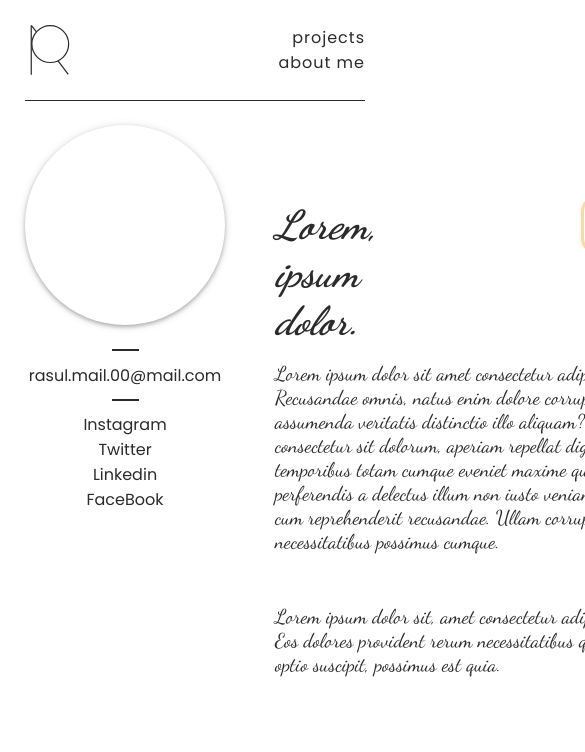
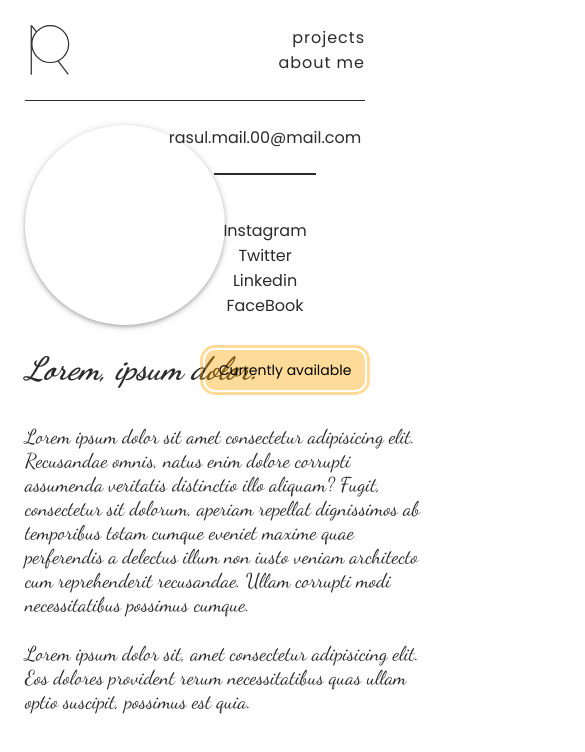
Before and after one commit to Russell-Ali/Rasul-Ali-Online, a React (Create React App) app: page /about in a window 390 px wide. Shown: the top 752 px of the page, 585 px wide, since content can reach past the window. Built offline with nearby package versions, Linux system fonts and the light colour scheme; a web font is replaced by a local one.

Commit message:
full responsive ready and installed extra dependencies

```diff
--- a/package.json
+++ b/package.json
@@ -3,13 +3,16 @@
   "version": "0.1.0",
   "private": true,
   "dependencies": {
+    "@react-three/fiber": "^7.0.6",
     "@testing-library/jest-dom": "^5.14.1",
     "@testing-library/react": "^11.2.7",
     "@testing-library/user-event": "^12.8.3",
+    "gsap": "^3.7.1",
     "react": "^17.0.2",
     "react-dom": "^17.0.2",
     "react-router-dom": "^5.2.0",
     "react-scripts": "4.0.3",
+    "three": "^0.130.1",
     "web-vitals": "^1.1.2"
   },
   "scripts": {
--- a/src/Components/About/About.module.css
+++ b/src/Components/About/About.module.css
@@ -1,5 +1,8 @@
 @import url("https://fonts.googleapis.com/css2?family=Dancing+Script:wght@400;500;600;700&display=swap");
 .aboutDiv {
+  position: relative;
+  top: -25px;
+  left: 0;
   font-family: "Zen Loop", cursive;
-  min-height: calc(100vh - 150px);
+  min-height: 100vh;
 }
--- a/src/Components/About/AboutText.jsx
+++ b/src/Components/About/AboutText.jsx
@@ -4,7 +4,7 @@ const AboutText = () => {
     <div className={styles.textWrapper}>
       <h1 className={styles.heading}>Lorem, ipsum dolor.</h1>
       <div className={styles.availableWrapper}></div>
-      <h1 className={styles.available}>Currently available</h1>
+      <button className={styles.available}>Currently available</button>
       <p className={styles.paragraphBig}>
         Lorem ipsum dolor sit amet consectetur adipisicing elit. Recusandae
         omnis, natus enim dolore corrupti assumenda veritatis distinctio illo
--- a/src/Components/About/AboutText.module.css
+++ b/src/Components/About/AboutText.module.css
@@ -13,9 +13,9 @@ div {
 .textWrapper {
   font-family: "Dancing Script", cursive;
   position: absolute;
-  top: 100px;
+  top: 0px;
   width: 100%;
-  height: calc(100% + 100px);
+  min-height: 100vh;
 }
 .heading {
   font-size: 40px;
@@ -26,6 +26,9 @@ div {
   color: var(--txt-clr);
 }
 .available {
+  outline: none;
+  border: none;
+  cursor: pointer;
   position: absolute;
   border-radius: 15px;
   text-align: center;
@@ -74,6 +77,7 @@ div {
   outline: 1px solid var(--txt-clr);
 }
 .paragraphMail {
+  cursor: pointer;
   text-align: center;
   font-family: "Poppins", sans-serif;
   position: absolute;
@@ -106,3 +110,71 @@ div {
   text-decoration: none;
   color: var(--txt-clr);
 }
+@media screen and (max-width: 540px) {
+  .heading,
+  .paragraphBig,
+  .paragraphMid,
+  .available,
+  .availableWrapper {
+    display: none;
+  }
+  .divider {
+    display: none;
+  }
+  .paragraphMail {
+    top: 25px;
+    left: initial;
+    right: 25px;
+  }
+  .divider2 {
+    top: calc(50px + 24px);
+    left: initial;
+    right: 75px;
+    width: 100px;
+  }
+  .paragraphSocial {
+    inset: initial;
+    right: 75px;
+    top: calc(200px - 44px - 50px);
+  }
+  .heading {
+    display: initial;
+    inset: initial;
+    top: 250px;
+    left: 25px;
+    font-size: 32px;
+  }
+  .paragraphBig {
+    display: initial;
+    inset: initial;
+    top: 325px;
+    left: 25px;
+  }
+  .paragraphMid {
+    display: initial;
+    inset: initial;
+    top: calc(300px + 192px + 50px);
+    left: 25px;
+    padding-bottom: 50px;
+  }
+  .available {
+    display: initial;
+    inset: initial;
+    top: 250px;
+    right: 25px;
+    width: 160px;
+    height: 40px;
+    font-size: 14px;
+    padding: 10px 0;
+    border-radius: 10px;
+  }
+  .availableWrapper {
+    display: initial;
+    inset: initial;
+    top: 245px;
+    right: 20px;
+    width: 170px;
+    height: 50px;
+    border-radius: 15px;
+  }
+}
--- a/src/Components/About/CircleA.module.css
+++ b/src/Components/About/CircleA.module.css
@@ -1,4 +1,5 @@
 .circleDiv {
+  top: 25px;
   margin: 25px;
   position: relative;
   width: 200px;
--- a/src/Components/Contents/Circle/CircleWrapper.jsx
+++ b/src/Components/Contents/Circle/CircleWrapper.jsx
@@ -8,10 +8,6 @@ const CircleWrapper = () => {
       <Circle></Circle>
       <Circle></Circle>
       <Circle></Circle>
-      <Circle Tag="Whatever 5"></Circle>
-      <Circle Tag="Whatever 6"></Circle>
-      <Circle Tag="Whatever 7"></Circle>
-      <Circle Tag="Whatever 8"></Circle>
       <Circle></Circle>
       <Circle></Circle>
       <Circle></Circle>
--- a/src/Components/Contents/Circle/CircleWrapper.module.css
+++ b/src/Components/Contents/Circle/CircleWrapper.module.css
@@ -3,7 +3,7 @@
   margin: 0 10%;
   margin-bottom: 60px;
   width: 80%;
-  height: calc(100% - 100px);
+  min-height: calc(100vh - 200px);
   display: flex;
   justify-content: center;
   flex-wrap: wrap;
```
Also changed, not shown: 2 other files (tests, documents, lock files or other folders).
